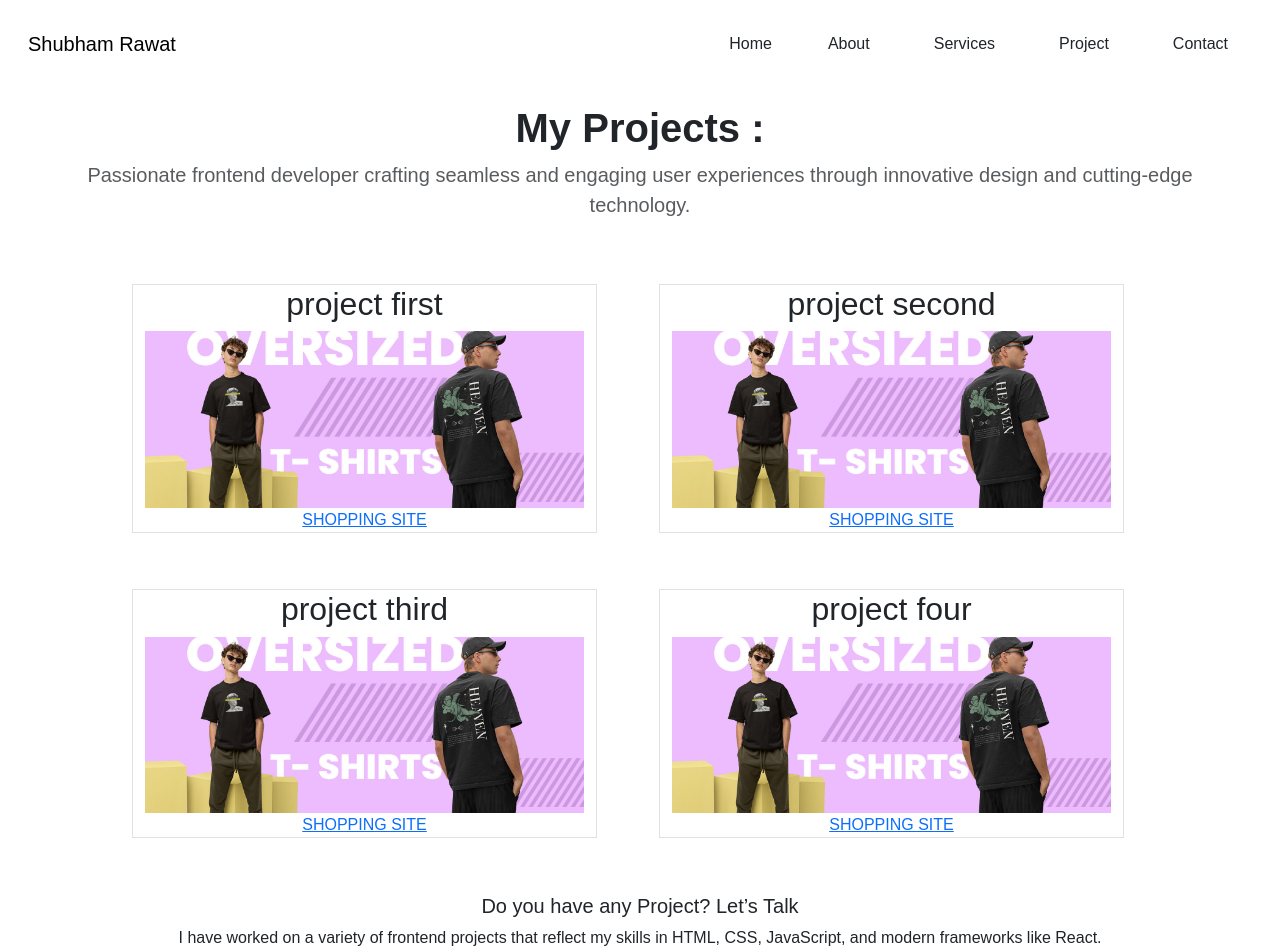
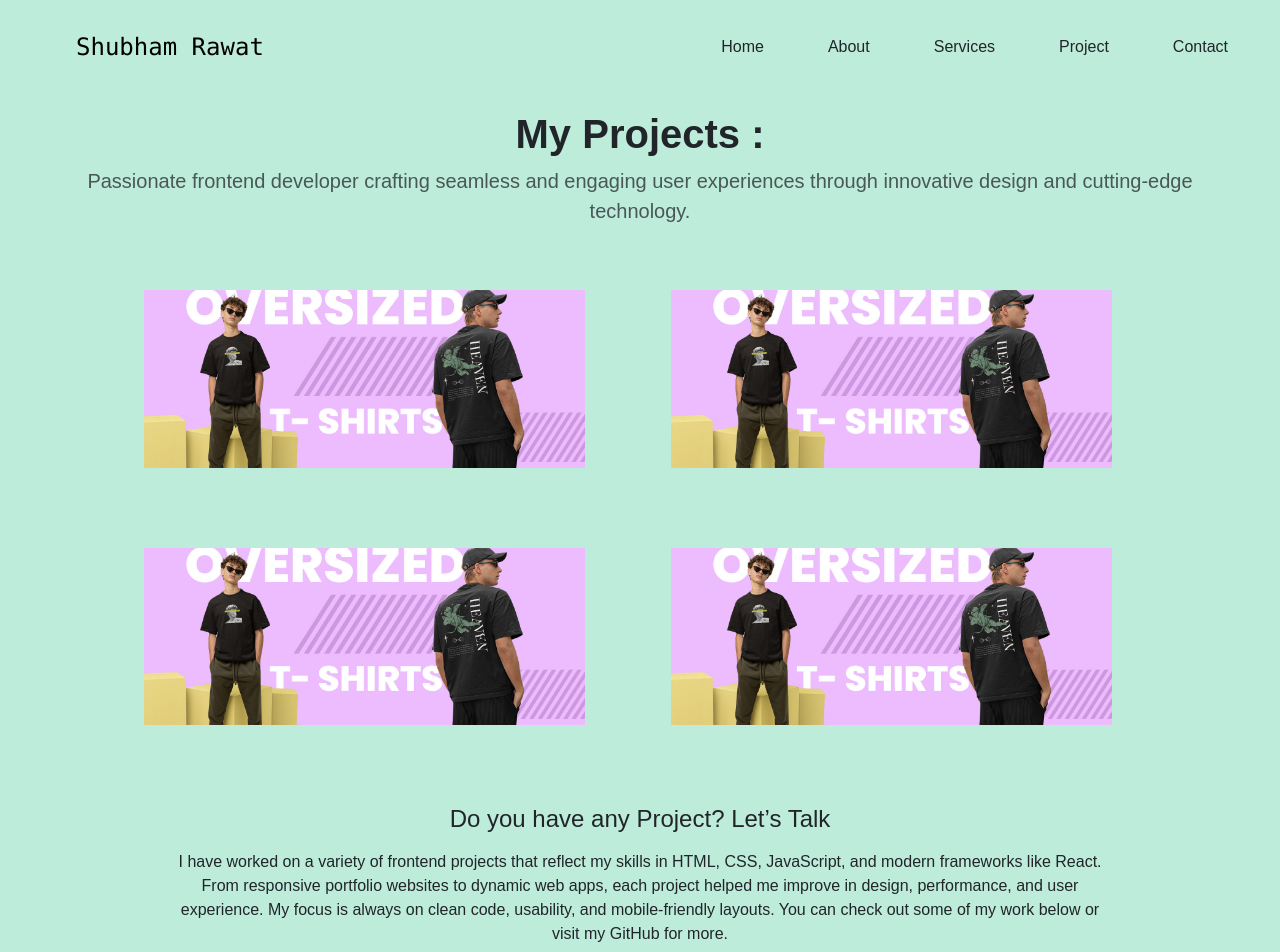
Before and after one commit to Shubham-Rawat9/my-portfolio, a React (Vite) app: page /project in a window 1280 px wide. Shown: the top 952 px of the page. Built offline with nearby package versions, Linux system fonts and the light colour scheme.

Commit message:
section change

```diff
--- a/src/App.css
+++ b/src/App.css
@@ -1,17 +1,17 @@
 html {  scroll-behavior: smooth; }
-body {  font-family: Arial, Helvetica, sans-serif; }
+body {  font-family: Arial, Helvetica, sans-serif; background-color: #71d7b074;}
 
-/* Card image hover css*/
+/* ====Card image hover css====*/
 .gentle-tilt-move-shake:hover { animation: tilt-n-move-shaking 0.30s infinite; }
 @keyframes tilt-n-move-shaking {  0% {color: #ffc107; transform: translate(0, 0) rotate(0deg);}  25% { transform: translate(5px, 5px) rotate(5deg); }  50% {color: cadetblue; transform: translate(0, 0) rotate(0eg);}  75% {color: #343a40; transform: translate(-5px, 5px) rotate(-5deg); }  100% {transform: translate(0, 0) rotate(0deg);} }
 
 .i-card { transition: all 0.5s ease-in-out;}
-.i-card:hover {  background-color: #FFFFF4;  color: rgba(79, 90, 80, 0.705);  transform: scale(1.02); }
+.i-card:hover {  background-color: #FFFFF4;  color: rgba(21, 36, 22, 0.91);  transform: scale(1.02); }
 .dark-box {  background: #d1dbe7;  -webkit-box-shadow: 0px 3px 0px 0px #e68d8d;  -moz-box-shadow: 0px 3px 0px 0px #e68d8d;  box-shadow: 0px 3px 0px 0px #e68d8d;  padding: 15px 0px; }
 .box-hover { transition:all 500ms ease-in-out; -webkit-transition:all 500ms ease-in-out; -moz-transition:all 500ms ease-in-out; -o-transition:all 500ms ease-in-out; }
 .box-hover:hover,.box-hover:focus { transform:translate(0,-15px); -webkit-transform:translate(0,-15px); -ms-transform:translate(0,-15px); }
 
-/* loader css */
+/* ====loader css==== */
 .load-row { width: 100px;  height: 50px;  line-height: 50px; text-align: center;}
 .load-row span {display: inline-block;width: 10px;height: 10px;background: #f76002;border-radius: 50px;animation: up-down6 0.5s ease-in infinite alternate; }
 .load-row span:nth-child(2) {background: #e85b04c4;animation-delay: 0.16s; }
@@ -20,5 +20,17 @@ body {  font-family: Arial, Helvetica, sans-serif; }
 @keyframes up-down6 { 0% { transform: translateY(-10px); } 100% { transform: translateY(10px); } }
 .loader-wrapper {display: flex;justify-content: center;align-items: center;height: 100vh; width: 100vw;background-color: #ffffff;  }
 
-/* testimonials css */
+/* ====testimonials css==== */
 .client-img{ height: 50px;  width: 50px;  border-radius: 50%; }
+
+/* ====project css==== */
+.project-wrapper { position: relative; overflow: hidden; margin-bottom: 1.5rem;}
+.project-img { width: 100%; display: block; transition: 0.5s ease-in-out;}
+.project-overlay { position: absolute; top: 0; left: 0; right: 0; bottom: 0; background-color: rgba(0,0,0,0.6); display: flex; align-items: center; justify-content: center; opacity: 0; transition: 0.3s ease; }
+.project-wrapper:hover .project-overlay { opacity: 1; border: 2px solid ; }
+.project-overlay a { color: #fff; background-color:  #007bff;  padding: 6px 12px; text-decoration: none; border-radius: 4px; font-size: 0.9rem; transform: scale(1.2); }
+.project-wrapper:hover .project-img { transform: scale(1.05); filter: brightness(60%); }
+
+/* ====social icon css==== */
+.icon-hover {transition: transform 0.3s ease-in-out; cursor: pointer; }
+.icon-hover:hover { transform: scale(1.2);}
--- a/src/components/AppNavbar/index.jsx
+++ b/src/components/AppNavbar/index.jsx
@@ -20,7 +20,7 @@ const AppNavbar = () => {
       {["lg"].map((expand) => (
         <Navbar key={expand} expand={expand} className="mb-3">
           <Container fluid>
-            <Navbar.Brand href="#"><span className="fw-lighter">Shubham Rawat</span></Navbar.Brand>
+            <Navbar.Brand href="#"><span className="fw-lighter px-5 fs-4 fw-medium font-monospace">Shubham Rawat</span></Navbar.Brand>
             <Navbar.Toggle aria-controls={`offcanvasNavbar-expand-${expand}`} onClick={handleShow} />
             <Navbar.Offcanvas
               id={`offcanvasNavbar-expand-${expand}`}
@@ -34,43 +34,47 @@ const AppNavbar = () => {
               </Offcanvas.Header>
               <Offcanvas.Body>
                 <Nav className="d-flex justify-content-end align-items-center gap-5 flex-grow-1 pe-3 ">
-                  <Link to="/" onClick={handleClose} className=" text-dark text-decoration-none fs-6 fw-medium">
+                  <Link to="/" onClick={handleClose} className=" nav-link text-dark text-decoration-none fs-6 icon-hover">
                     Home{" "}
                   </Link>
+
                   <NavLink
                     to={"/about"} onClick={handleClose}
                     className={({ isActive }) =>
-                      `nav-link  text-dark fs-6 fw-medium ${
+                      `nav-link  text-dark fs-6 fw-medium  icon-hover${
                         isActive ? "active" : ""
                       }`
                     }
                   >
                     About
                   </NavLink>
+
                   <NavLink
                     to={"/service"} onClick={handleClose}
                     className={({ isActive }) =>
-                      `nav-link  text-dark fw-medium fs-6${
+                      `nav-link  text-dark fw-medium fs-6 icon-hover${
                         isActive ? "active" : ""
                       }`
                     }
                   >
                     Services
                   </NavLink>
+
                   <NavLink
                     to={"/project"} onClick={handleClose}
                     className={({ isActive }) =>
-                      `nav-link  text-dark fw-medium fs-6${
+                      `nav-link  text-dark fw-medium fs-6 icon-hover${
                         isActive ? "active" : ""
                       }`
                     }
                   >
                     Project
                   </NavLink>
+
                   <NavLink
                     to={"/contact"}  onClick={handleClose}
                     className={({ isActive }) =>
-                      `nav-link  text-dark fw-medium fs-6${
+                      `nav-link  text-dark fw-medium fs-6 icon-hover${
                         isActive ? "active" : ""
                       }`
                     }
--- a/src/components/Footer/index.jsx
+++ b/src/components/Footer/index.jsx
@@ -5,7 +5,7 @@ const Footer = () => {
   return (
         <Container>
           <Row>
-            <p className='text-center'>ⒸCopyright Personal All Rights Reserved</p>
+            <p className='text-center'><span className='text-danger fw-bold'>Ⓒ</span>Copyright <span className='fw-bold text-muted'>@Shubham Rawat</span>   All Rights Reserved</p>
           </Row>
         </Container>
   )
--- a/src/pages/About/index.jsx
+++ b/src/pages/About/index.jsx
@@ -15,7 +15,7 @@ const About = () => {
       <img src={myimage} alt="image" className='img-fluid' />
       </Col>
         <Col xs={12} md={7} className='d-flex flex-column justify-content-center align-items-center text-center text-md-start'>
-        <span className="fs-5 fst-italic  py-2">Welcome to my web Developer portfolio! i'm Shubham Rawat a skilled and
+        <span className="fs-5   py-2">Welcome to my web Developer portfolio! i'm Shubham Rawat a skilled and
                             creative web developer
                             with a passion for creating beautiful,responsive,and user friendly Websites. i've worked on
                             a variety of web Projects, ranging from personal E-commerce platforms. </span>
--- a/src/pages/Project/index.jsx
+++ b/src/pages/Project/index.jsx
@@ -1,76 +1,128 @@
-import React from 'react'
-import { Container, Row ,Col } from 'react-bootstrap';
-import Testimonials from '../Testimonials';
+import React from "react";
+import { Container, Row, Col } from "react-bootstrap";
+import Testimonials from "../Testimonials";
 // import myimage from '../../assets/images/developer2.png';
-import projectimg from '../../assets/images/carousel-img.jpg';
-
+import projectimg from "../../assets/images/carousel-img.jpg";
 
 const Project = () => {
   return (
     <>
       <section>
+        <Container>
+          <Row className="text-center d-flex align-items-center">
+            <Col>
+              <h2 className="text-center fs-1 fw-bold"> My Projects : </h2>
+              <p className="lead text-muted">
+                Passionate frontend developer crafting seamless and engaging
+                user experiences through innovative design and cutting-edge
+                technology.
+              </p>
+            </Col>
 
-    <Container>
-        <Row className='text-center'>
-          <Col>
-           <h2 className='text-center fs-1 fw-bold'> My Projects : </h2>
-    <p className='lead text-muted'>Passionate frontend developer crafting seamless and engaging user experiences through innovative design and cutting-edge technology.</p>
-        </Col>
-      {/* new code */}
-        <Row className='py-5 justify-content-evenly'>
-          <Col md={5} className='border border-1 '>
-                  <h2>project first</h2>
-                  <div className=''>
-                    <img src={projectimg} alt="project-image"  className='img-fluid'/>
-                    <div>
-                      <a rel="noreferrer" className="text" href="https://shoppingshirt.netlify.app/" target="_blank">SHOPPING SITE</a>
+            <Row className="py-5 justify-content-evenly">
+              <Col md={5}>
+                <div className="project-wrapper">
+                  <img src={projectimg} alt="project" className="project-img" />
+                  <div className="project-overlay">
+                    <a
+                      href="https://shoppingshirt.netlify.app/"
+                      target="_blank"
+                      rel="noreferrer"
+                    >
+                      View Live
+                    </a>
                   </div>
                 </div>
               </Col>
-          <Col md={5} className='border border-1 '>
-          <h2>project second</h2>
-            <div>
-                    <img src={projectimg} alt="project-image" className='img-fluid'/>
-                    <div>
-                      <a rel="noreferrer" className="text" href="https://shoppingshirt.netlify.app/" target="_blank">SHOPPING SITE</a>
-                    </div>
-                  </div></Col>
-        </Row>
 
-          <Row className='py-2 justify-content-evenly'>
-          <Col md={5} className='border border-1 '>
-                  <h2>project third</h2>
-                  <div className=''>
-                    <img src={projectimg} alt="project-image"  className='img-fluid'/>
-                    <div>
-                      <a rel="noreferrer" className="text" href="https://shoppingshirt.netlify.app/" target="_blank">SHOPPING SITE</a>
+              <Col md={5}>
+               <div className="project-wrapper">
+                  <img src={projectimg} alt="project" className="project-img" />
+                  <div className="project-overlay">
+                    <a
+                      href="https://shoppingshirt.netlify.app/"
+                      target="_blank"
+                      rel="noreferrer"
+                    >
+                      View Live
+                    </a>
                   </div>
                 </div>
               </Col>
-          <Col md={5} className='border border-1 '>
-          <h2>project four</h2>
-            <div>
-                    <img src={projectimg} alt="project-image" className='img-fluid'/>
-                    <div>
-                      <a rel="noreferrer" className="text" href="https://shoppingshirt.netlify.app/" target="_blank">SHOPPING SITE</a>
+            </Row>
+
+            <Row className="py-2 justify-content-evenly">
+               <Col md={5}>
+                <div className="project-wrapper">
+                  <img src={projectimg} alt="project" className="project-img" />
+                  <div className="project-overlay">
+                    <a
+                      href="https://shoppingshirt.netlify.app/"
+                      target="_blank"
+                      rel="noreferrer"
+                    >
+                      View Live
+                    </a>
                   </div>
-                  </div></Col>
+                </div>
+              </Col>
+
+              <Col md={5}>
+
+                 <div className="project-wrapper">
+                  <img src={projectimg} alt="project" className="project-img" />
+                  <div className="project-overlay">
+                    <a
+                      href="https://shoppingshirt.netlify.app/"
+                      target="_blank"
+                      rel="noreferrer"
+                    >
+                      View Live
+                    </a>
+                  </div>
+                </div>
+              </Col>
             </Row>
 
 
-      {/* new code */}
+          </Row>
+          <Row className="py-5">
+            <Col
+              xs={12}
+              md={10}
+              className=" text-md-start d-flex flex-column m-auto justify-content-center align-items-center align-items-md-start"
+            >
+              <div className="text-center">
+                <h4>Do you have any Project? Let’s Talk</h4>
+                <p className="py-2">
+                  {" "}
+                  I have worked on a variety of frontend projects that reflect
+                  my skills in HTML, CSS, JavaScript, and modern frameworks like
+                  React. From responsive portfolio websites to dynamic web apps,
+                  each project helped me improve in design, performance, and
+                  user experience. My focus is always on clean code, usability,
+                  and mobile-friendly layouts. You can check out some of my work
+                  below or visit my{" "}
+                  <a
+                    className="text-decoration-none text-dark"
+                    href="https://github.com/Shubham-Rawat9"
+                    target="_blank"
+                    rel="noopener noreferrer"
+                  >
+                    {" "}
+                    GitHub
+                  </a>{" "}
+                  for more.
+                </p>
 
-        </Row>
-        <Row className='py-5'>
-            <Col xs={12} md={10}  className=" text-md-start d-flex flex-column m-auto justify-content-center align-items-center align-items-md-start">
-              <Row className='text-center'>
-                <h5>Do you have any Project? Let’s Talk</h5>
-              <p> I have worked on a variety of frontend projects that reflect my skills in HTML, CSS, JavaScript, and modern frameworks like React. From responsive portfolio websites to dynamic web apps, each project helped me improve in design, performance, and user experience. My focus is always on clean code, usability, and mobile-friendly layouts. You can check out some of my work below or visit my <a className="text-decoration-none text-dark" href="https://github.com/Shubham-Rawat9" target="_blank" rel="noopener noreferrer"> GitHub</a> for more.</p>
+                <a
+                  className="btn btn-outline-dark border-dark m-auto"
+                  href="mailto:shubhmarawat97614@gmail.com"
+                >
+                  Hire me
+                </a>
 
-
-                <a className="btn btn-outline-dark border-dark txt-link-btn w-25 m-auto"
-                                    href="mailto:shubhmarawat97614@gmail.com">Hire me</a>
-              </Row>
+              </div>
             </Col>
             {/* <Col xs={12} md={6} className='d-none d-sm-block text-center'>
              <img src={myimage} alt="image" className='img-fluid' />
@@ -78,10 +130,9 @@ const Project = () => {
           </Row>
         </Container>
       </section>
-   <Testimonials/>
+      <Testimonials />
     </>
-
-  )
-}
+  );
+};
 
 export default Project;
```
Also changed, not shown: src/components/ServiceCard/index.jsx (+8 -11 lines), src/pages/Contact/index.jsx (+6 -6 lines). Lines whose indentation alone changed are shown as unchanged.
